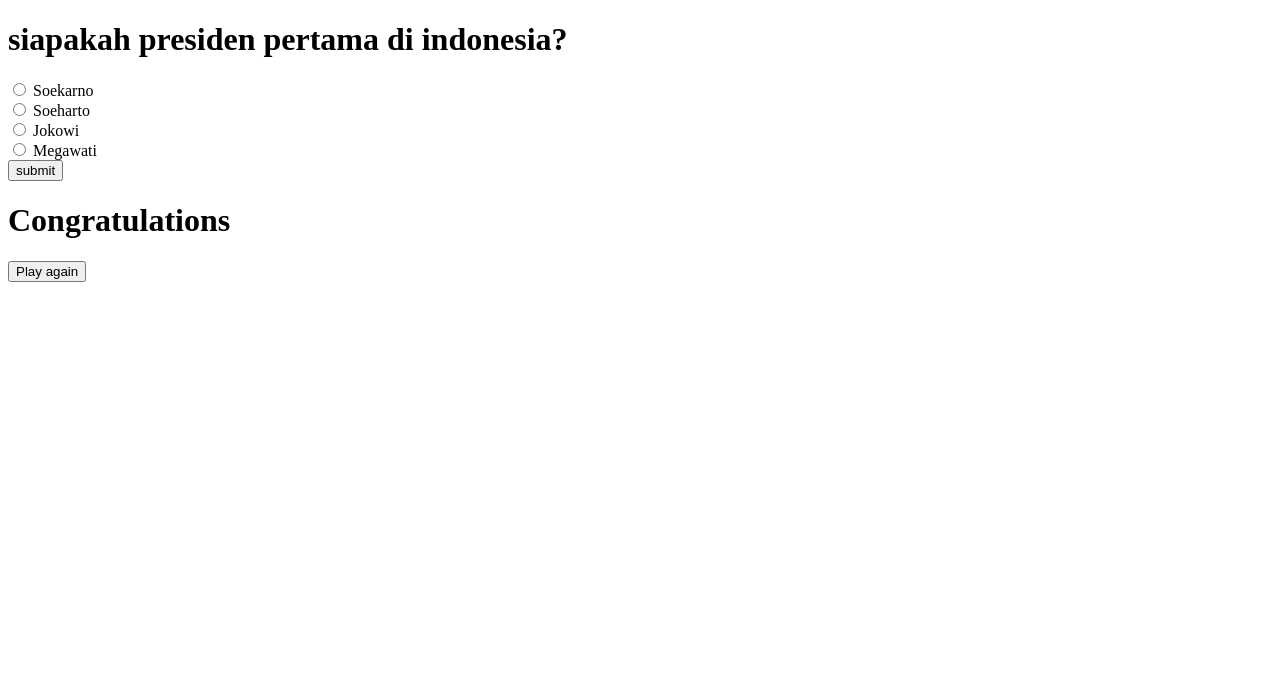
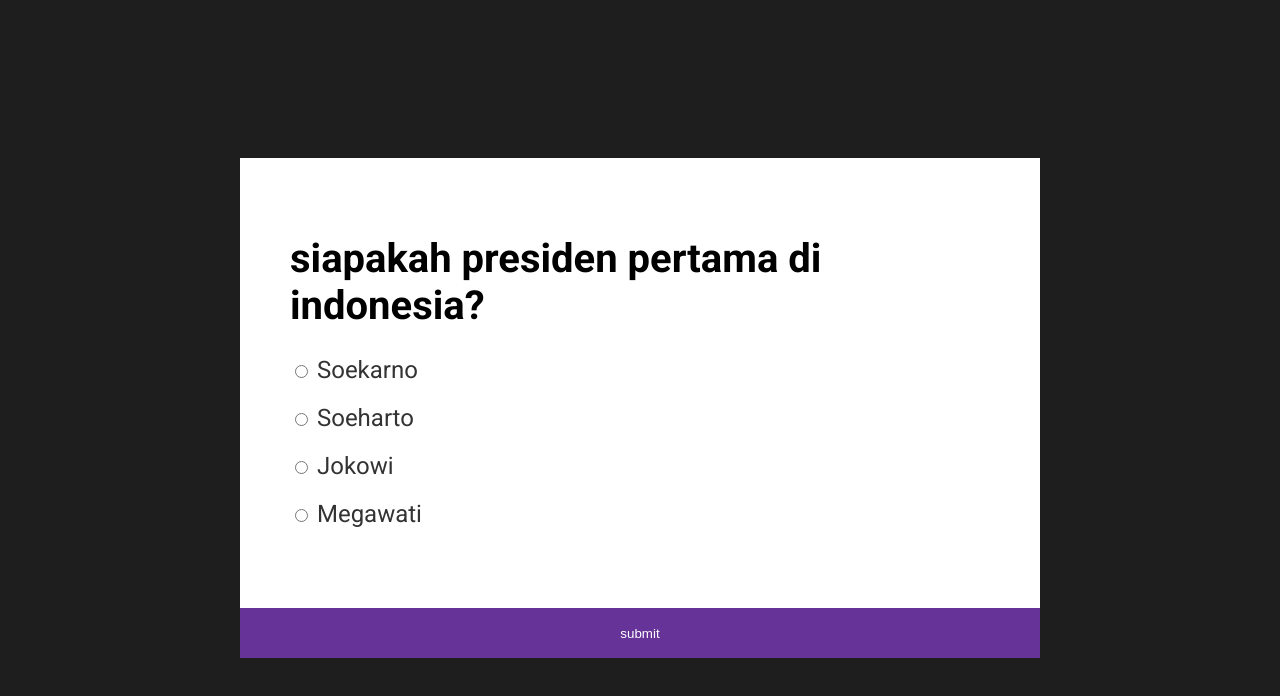
Before and after one commit to seanraafs/Quiz-Sederhana, a plain HTML site: page index.html in a window 1280 px wide. Drawn offline with Linux system fonts and the light colour scheme; files that its build step writes are made by us from their sources; the site is published under a folder, as on GitHub Pages, so addresses that start at the root find nothing.

Commit message:
index.html

```diff
--- a/index.html
+++ b/index.html
@@ -5,7 +5,7 @@
     <meta charset="UTF-8">
     <meta name="viewport" content="width=device-width, initial-scale=1.0">
     <title>Document</title>
-    <link rel="stylesheet" href="/quiz/style.css">
+    <link rel="stylesheet" href="style.css">
     <link rel="preconnect" href="https://fonts.googleapis.com">
     <link rel="preconnect" href="https://fonts.gstatic.com" crossorigin>
     <link
```
